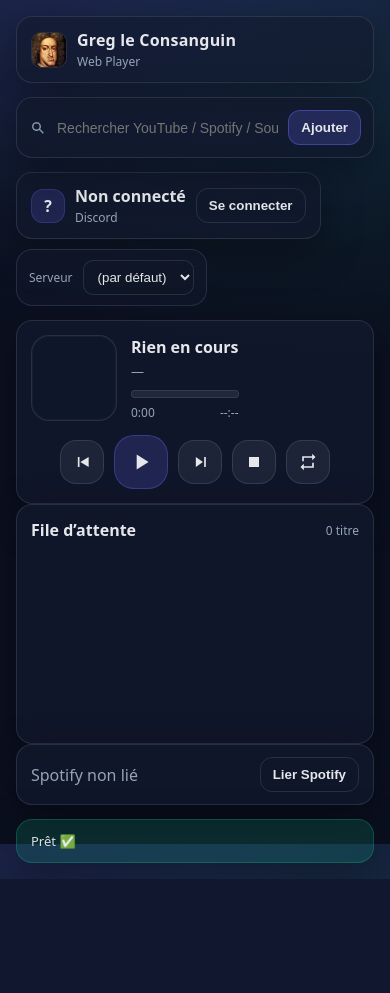
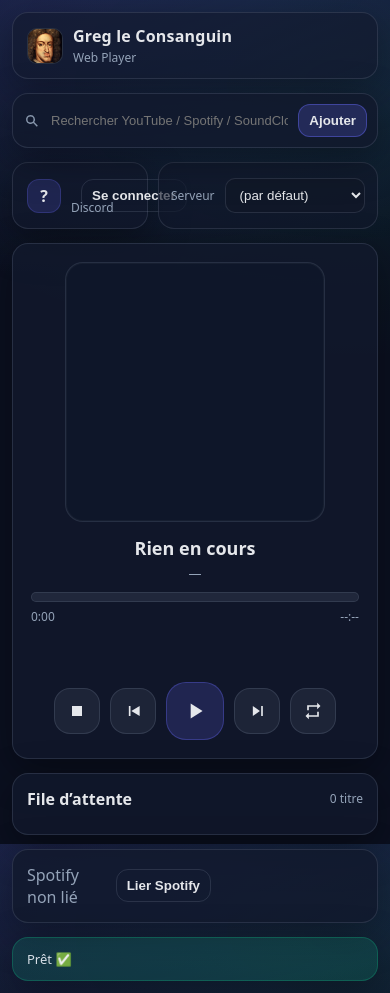
Before and after one commit to Paul-Berdier/GregLeConsanguin, a Flask app: page / in a window 390 px wide. Before the commit the page ends 879 px from the top, so only its background shows below. Run offline with Flask 3, Linux system fonts and the light colour scheme; data that the repository does not hold is empty; some libraries are stand-ins or nearby versions.

Commit message:
refactor(web-5-ultimate): redesign player UI with top navigation and 3-column layout
- Replace sidebar with top navigation bar (brand, search + autocomplete, Discord login)
- Reorganize main view into 3 sections:
  - Left: upcoming queue
  - Center: music player (current track, controls, progress)
  - Right: Spotify integration (status, playlists, enqueue)
- Implement robust autocomplete dropdown with keyboard navigation
- Improve playlist rendering and state sync with backend API
- Clean up player.js with normalized API parsing and error handling
- Enhance UX, accessibility, and responsive layout

```diff
--- a/assets/pages/index.html
+++ b/assets/pages/index.html
@@ -96,9 +96,18 @@
 
     <!-- Main -->
     <main class="main">
+
+      <section class="queue">
+        <div class="queue-header">
+          <div class="queue-title">File d’attente</div>
+          <div class="queue-count" id="queueCount">0 titre</div>
+        </div>
+        <div class="queue-list" id="queueList"></div>
+      </section>
+
       <section class="now-playing">
-        <div class="np-left">
           <div class="artwork" id="artwork"></div>
+
           <div class="np-meta">
             <div class="np-title" id="trackTitle">Rien en cours</div>
             <div class="np-artist" id="trackArtist">—</div>
@@ -113,9 +122,13 @@
               </div>
             </div>
           </div>
-        </div>
 
         <div class="np-controls">
+
+            <button id="btn-stop" class="control-btn" type="button" title="Stop">
+            <svg class="icon" viewBox="0 0 24 24"><use href="#icon-stop"></use></svg>
+          </button>
+
           <button id="btn-prev" class="control-btn" type="button" title="Restart">
             <svg class="icon" viewBox="0 0 24 24"><use href="#icon-prev"></use></svg>
           </button>
@@ -128,22 +141,10 @@
             <svg class="icon" viewBox="0 0 24 24"><use href="#icon-skip"></use></svg>
           </button>
 
-          <button id="btn-stop" class="control-btn" type="button" title="Stop">
-            <svg class="icon" viewBox="0 0 24 24"><use href="#icon-stop"></use></svg>
-          </button>
-
           <button id="btn-repeat" class="control-btn" type="button" title="Repeat (alt)">
             <svg class="icon" viewBox="0 0 24 24"><use href="#icon-repeat"></use></svg>
           </button>
         </div>
-      </section>
-
-      <section class="queue">
-        <div class="queue-header">
-          <div class="queue-title">File d’attente</div>
-          <div class="queue-count" id="queueCount">0 titre</div>
-        </div>
-        <div class="queue-list" id="queueList"></div>
       </section>
 
       <section class="spotify">
--- a/assets/static/player.css
+++ b/assets/static/player.css
@@ -1,7 +1,8 @@
 /* Greg le Consanguin — Web Player UI (clean, responsive)
    - Header top, status bottom
-   - Queue scroll safe
-   - Suggestions list + rich rows
+   - 3 main cards aligned, gap clean
+   - Desktop: no page scroll (internal scroll only: queue)
+   - Mobile: page scroll ON (natural), cards height auto, no overflow sideways
 */
 
 :root{
@@ -11,6 +12,7 @@
   --stroke: rgba(148,163,184,.18);
   --stroke2: rgba(148,163,184,.28);
   --text:#e5e7eb;
+  --text-primary: var(--text);
   --muted:#94a3b8;
 
   --primary:#6366f1;
@@ -21,10 +23,17 @@
 
   --shadow: 0 12px 40px rgba(0,0,0,.35);
   --radius: 16px;
+
+  /* safe-area iOS */
+  --safe-top: env(safe-area-inset-top, 0px);
+  --safe-right: env(safe-area-inset-right, 0px);
+  --safe-bottom: env(safe-area-inset-bottom, 0px);
+  --safe-left: env(safe-area-inset-left, 0px);
 }
 
 *{ box-sizing:border-box; }
 html,body{ height:100%; }
+
 body{
   margin:0;
   font-family: ui-sans-serif, system-ui, -apple-system, Segoe UI, Roboto, Helvetica, Arial, "Apple Color Emoji", "Segoe UI Emoji";
@@ -32,19 +41,17 @@
               radial-gradient(900px 500px at 90% 10%, rgba(16,185,129,.10), transparent 55%),
               var(--bg);
   color:var(--text);
+
+  /* Desktop: no page scroll */
+  overflow: hidden;
+  overflow-x: hidden;
 }
 
 .hidden{ display:none !important; }
 
-/* ===== Icon sizing (SVG <use>) ===== */
-.icon{
-  width: 20px;
-  height: 20px;
-  display: block;
-}
-.control-btn.primary .icon{ width: 26px; height: 26px; }
+/* ===== Icon sizing ===== */
+.icon{ width: 18px; height: 18px; display:block; }
 .queue-btn .icon{ width: 16px; height: 16px; }
-.btn .icon{ width: 18px; height: 18px; }
 
 /* ===== Button active state (repeat) ===== */
 .control-btn--active{
@@ -64,15 +71,20 @@
 .status-text--ok{ color: var(--text-primary); }
 .status-text--err{ color: rgba(254,226,226,.95); }
 
+/* App frame */
 .app{
-  min-height:100vh;
+  /* mobile-safe viewport (handles iOS address bar better) */
+  height: 100dvh;
+  height: 100vh;
+
   display:flex;
   flex-direction:column;
-  padding:16px;
+
+  padding: calc(16px + var(--safe-top)) calc(16px + var(--safe-right)) calc(16px + var(--safe-bottom)) calc(16px + var(--safe-left));
   gap:14px;
+
+  min-height:0; /* allow children to shrink */
 }
-
-.main{ flex: 1; min-height: 0; }
 
 /* ================= Topbar ================= */
 .topbar{
@@ -80,6 +92,7 @@
   align-items:flex-start;
   justify-content:space-between;
   gap:14px;
+  min-height: 0;
 }
 
 .brand{
@@ -137,6 +150,7 @@
   color:var(--text);
   font-size:14px;
   padding:4px 0;
+  min-width: 0;
 }
 
 /* ================= Buttons ================= */
@@ -151,6 +165,7 @@
   display:inline-flex;
   align-items:center;
   gap:8px;
+  white-space:nowrap;
 }
 .btn:hover{ background: rgba(148,163,184,.16); }
 .btn:active{ transform: translateY(1px); }
@@ -159,22 +174,18 @@
   border-color: rgba(99,102,241,.45);
   background: rgba(99,102,241,.22);
 }
-.btn--primary:hover{
-  background: rgba(99,102,241,.28);
-}
+.btn--primary:hover{ background: rgba(99,102,241,.28); }
 
 .btn--ghost{
   background: transparent;
   border-color: var(--stroke);
 }
-.btn--ghost:hover{
-  background: rgba(148,163,184,.08);
-}
+.btn--ghost:hover{ background: rgba(148,163,184,.08); }
 
 /* ================= Auth ================= */
 .top-auth{
   display:flex;
-  flex-direction:column;
+  flex-direction:row;
   gap:10px;
   min-width:280px;
 }
@@ -188,6 +199,7 @@
   background:var(--card2);
   border-radius:var(--radius);
   box-shadow:var(--shadow);
+  min-width: 0;
 }
 
 .avatar{
@@ -199,6 +211,7 @@
   align-items:center;
   justify-content:center;
   font-weight:800;
+  flex:none;
 }
 
 .auth-meta{ flex:1; min-width:0; }
@@ -209,7 +222,7 @@
   text-overflow:ellipsis;
 }
 .auth-status{ font-size:12px; color:var(--muted); margin-top:2px; }
-.auth-actions{ display:flex; gap:8px; }
+.auth-actions{ display:flex; gap:8px; flex:none; }
 
 .guild-select{
   display:flex;
@@ -220,6 +233,7 @@
   border:1px solid var(--stroke);
   background:var(--card2);
   border-radius:var(--radius);
+  min-width: 0;
 }
 
 .guild-select label{ font-size:12px; color:var(--muted); }
@@ -231,9 +245,21 @@
   background: rgba(17,24,39,.65);
   color:var(--text);
   outline:none;
+  min-width: 0;
 }
 
-/* ================= Main sections ================= */
+/* ================= Main layout ================= */
+.main{
+  flex: 1;
+  min-height: 0;
+
+  display: grid;
+  grid-template-columns: minmax(300px, 30%) minmax(300px, 30%) minmax(360px, 40%);
+  gap: 14px;
+  align-items: stretch;
+}
+
+/* cards */
 .now-playing,
 .queue,
 .spotify{
@@ -241,55 +267,61 @@
   background:var(--card);
   border-radius:var(--radius);
   box-shadow:var(--shadow);
+
+  height: 100%;
+  min-height: 0;
+  overflow: hidden; /* avoid weird inner overflow shadows */
 }
 
+/* ================= Now playing ================= */
 .now-playing{
-  padding:14px;
+  padding: 18px;
   display:flex;
-  align-items:center;
-  justify-content:space-between;
-  gap:14px;
-}
-
-.np-left{
-  display:flex;
-  align-items:center;
-  gap:14px;
-  min-width:0;
+  flex-direction:column;
+  gap: 14px;
 }
 
 .artwork{
-  width:86px; height:86px;
+  width: clamp(160px, 16vw, 240px);
+  height: clamp(160px, 16vw, 240px);
   border-radius:18px;
   background: rgba(15,23,42,.7);
   border:1px solid var(--stroke);
   box-shadow: inset 0 0 0 1px rgba(255,255,255,.03);
   background-size:cover;
   background-position:center;
+  align-self: center;
   flex:none;
 }
 
-.np-meta{ min-width:0; }
+.np-meta{
+  min-width:0;
+  width: 100%;
+}
+
 .np-title{
   font-weight:900;
-  font-size:16px;
+  font-size:20px;
   white-space:nowrap;
   overflow:hidden;
   text-overflow:ellipsis;
+  text-align: center;
 }
 .np-artist{
   margin-top:4px;
   color:var(--muted);
-  font-size:13px;
+  font-size:14px;
   white-space:nowrap;
   overflow:hidden;
   text-overflow:ellipsis;
+  text-align: center;
 }
 
 /* progress */
-.progress{ margin-top:10px; }
+.progress{ margin-top:10px; width: 100%; }
 .progress-bar{
-  height:8px;
+  width: 100%;
+  height:10px;
   border-radius:999px;
   background: rgba(148,163,184,.12);
   border:1px solid rgba(148,163,184,.16);
@@ -309,17 +341,20 @@
   color:var(--muted);
 }
 
-/* controls */
+/* controls (robuste) */
 .np-controls{
+  margin-top: 10%; /* ✅ au lieu de 20% */
   display:flex;
   gap:10px;
   align-items:center;
+  justify-content:center;
+  padding-top: 10px;
 }
 
 .control-btn{
-  width:44px;
-  height:44px;
-  border-radius:16px;
+  width:52px;
+  height:52px;
+  border-radius:18px;
   border:1px solid var(--stroke);
   background: rgba(148,163,184,.10);
   color:var(--text);
@@ -327,24 +362,29 @@
   display:flex;
   align-items:center;
   justify-content:center;
+  flex:none;
 }
+.control-btn .icon{ width:22px; height:22px; }
 .control-btn:hover{ background: rgba(148,163,184,.16); }
 .control-btn:active{ transform: translateY(1px); }
+
 .control-btn.primary{
-  width:54px;
-  height:54px;
-  border-radius:20px;
+  width:66px;
+  height:66px;
+  border-radius:22px;
   border-color: rgba(99,102,241,.35);
   background: rgba(99,102,241,.20);
 }
+.control-btn.primary .icon{ width:28px; height:28px; }
 
-/* Queue */
+/* ================= Queue ================= */
 .queue{
   padding:14px;
   display:flex;
   flex-direction:column;
-  min-height: 240px;
+  min-height: 0;
 }
+
 .queue-header{
   display:flex;
   align-items:center;
@@ -354,14 +394,18 @@
 .queue-title{ font-weight:900; }
 .queue-count{ color:var(--muted); font-size:12px; }
 
+/* internal scroll only here (desktop) */
 .queue-list{
+  flex: 1;
+  min-height: 0;
+  overflow:auto;
+
   display:flex;
   flex-direction:column;
   gap:10px;
-  overflow:auto;
+
   padding-right:4px;
-  min-height: 0;
-  max-height: 42vh;
+  max-height: none;
 }
 
 .queue-empty{
@@ -408,7 +452,7 @@
   text-overflow:ellipsis;
 }
 
-.queue-actions{ display:flex; gap:8px; }
+.queue-actions{ display:flex; gap:8px; flex:none; }
 .queue-btn{
   width:38px; height:38px;
   border-radius:14px;
@@ -427,8 +471,13 @@
 }
 .queue-btn.danger:hover{ background: rgba(239,68,68,.14); }
 
-/* Spotify */
-.spotify{ padding:12px 14px; }
+/* ================= Spotify ================= */
+.spotify{
+  padding:14px;
+  display:flex;
+  flex-direction:column;
+  min-height:0;
+}
 .spotify-row{
   display:flex;
   align-items:center;
@@ -436,9 +485,9 @@
   gap:10px;
 }
 .spotify-status{ color:var(--muted); }
-.spotify-actions{ display:flex; gap:8px; }
+.spotify-actions{ display:flex; gap:8px; flex-wrap:wrap; }
 
-/* Suggestions */
+/* ================= Suggestions ================= */
 .search-suggestions{
   position:absolute;
   left:0; right:0;
@@ -497,7 +546,7 @@
   flex:none;
 }
 
-/* Status bar */
+/* ================= Status bar ================= */
 .status-bar{
   margin-top: auto;
   padding: 0;
@@ -514,16 +563,83 @@
   color: rgba(226,232,240,.95);
 }
 
-/* Responsive */
+/* ================= Responsive ================= */
+
+/* Tablet / small laptop */
 @media (max-width: 1100px){
-  .topbar{ flex-direction:column; align-items:stretch; }
-  .brand{ min-width:unset; }
-  .top-auth{ min-width:unset; flex-direction:row; flex-wrap:wrap; }
-  .search{ min-width:unset; }
+  /* Mobile/tablet: page scroll ON */
+  body{ overflow:auto; overflow-x:hidden; }
+
+  .app{
+    height:auto;
+    min-height:100vh;
+  }
+
+  /* Topbar stack nicely, remove rigid mins */
+  .topbar{
+    flex-direction:column;
+    align-items:stretch;
+  }
+
+  .brand{ min-width:0; width:100%; }
+  .search{ min-width:0; width:100%; }
+  .top-auth{ min-width:0; width:100%; flex-wrap:wrap; }
+  .auth-card{ flex:1; }
+  .guild-select{ flex:1; min-width:220px; }
+
+  /* Main becomes vertical */
+  .main{
+    display:flex;
+    flex-direction:column;
+    min-height:auto;
+  }
+
+  /* IMPORTANT: cards should NOT force full height on mobile */
+  .now-playing, .queue, .spotify{
+    height:auto;
+    overflow: visible;
+  }
+
+  /* reorder: now playing first on mobile */
+  .now-playing{ order: 1; }
+  .queue{ order: 2; }
+  .spotify{ order: 3; }
+
+  /* queue scroll can be limited (optional but nice) */
+  .queue-list{
+    max-height: 50vh;
+  }
+
+  .search-suggestions{
+    max-height: 45vh;
+  }
 }
 
+/* Phone */
 @media (max-width: 700px){
-  .now-playing{ flex-direction:column; align-items:stretch; }
-  .np-controls{ justify-content:center; }
-  .queue-list{ max-height: 46vh; }
+  .app{ padding: calc(12px + var(--safe-top)) calc(12px + var(--safe-right)) calc(12px + var(--safe-bottom)) calc(12px + var(--safe-left)); }
+  .search-box{ padding:10px; }
+  .btn{ padding:8px 10px; border-radius:12px; }
+
+  .artwork{
+    width: min(72vw, 260px);
+    height: min(72vw, 260px);
+  }
+
+  .np-title{ font-size:18px; }
+  .np-artist{ font-size:13px; }
+
+  .control-btn{ width:46px; height:46px; border-radius:16px; }
+  .control-btn .icon{ width:20px; height:20px; }
+  .control-btn.primary{ width:58px; height:58px; border-radius:20px; }
+  .control-btn.primary .icon{ width:26px; height:26px; }
+
+  .queue-btn{ width:36px; height:36px; border-radius:14px; }
 }
+
+/* Very small phones */
+@media (max-width: 420px){
+  .auth-actions{ flex-wrap:wrap; }
+  .spotify-actions{ width:100%; justify-content:flex-start; }
+  .search-input{ font-size:13px; }
+}
```
Also changed, not shown: youtube.com_cookies.txt (+7 -7 lines).
